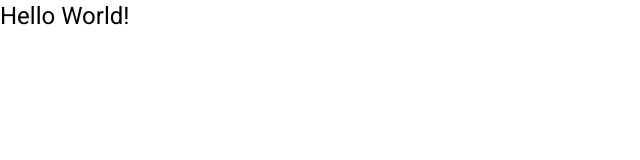
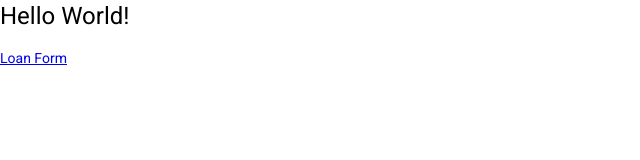
Before and after one commit to BrianMikinski/ngTheme, an Angular app: page / in a window 1280 px wide. Shown: the top 160 px of the page, without its empty margins (0-640 px from the left). Built offline with nearby package versions, Linux system fonts and the light colour scheme.

Commit message:
adding routing to component

```diff
--- a/src/app/app-routing.module.ts
+++ b/src/app/app-routing.module.ts
@@ -1,7 +1,10 @@
 import { NgModule } from '@angular/core';
 import { Routes, RouterModule } from '@angular/router';
+import { LoanFormComponent } from './loan-form/loan-form.component';
 
-const routes: Routes = [];
+const routes: Routes = [
+  { path: 'loanform', component: LoanFormComponent },
+];
 
 @NgModule({
   imports: [RouterModule.forRoot(routes)],
--- a/src/app/app.component.html
+++ b/src/app/app.component.html
@@ -1,4 +1,12 @@
 <h1>Hello World!</h1>
+
+<a href="/loanform">
+  Loan Form
+</a>
+
+<br/>
+
+<br/>
 
 
 <router-outlet></router-outlet>
```
